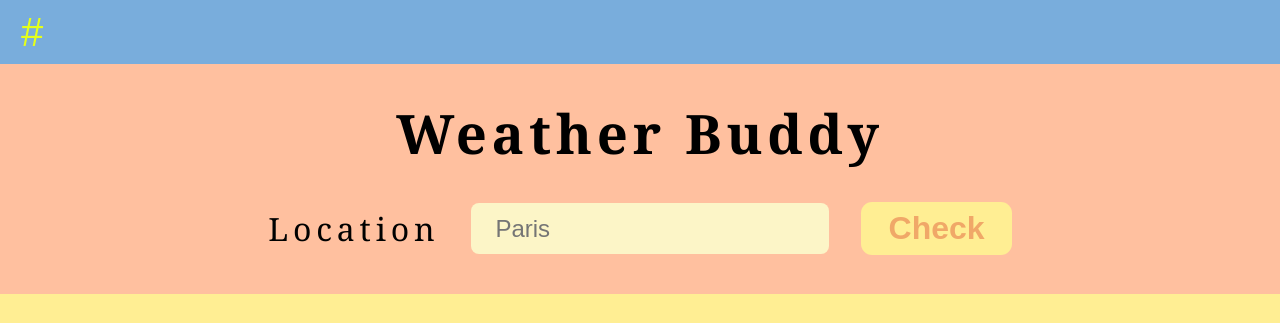
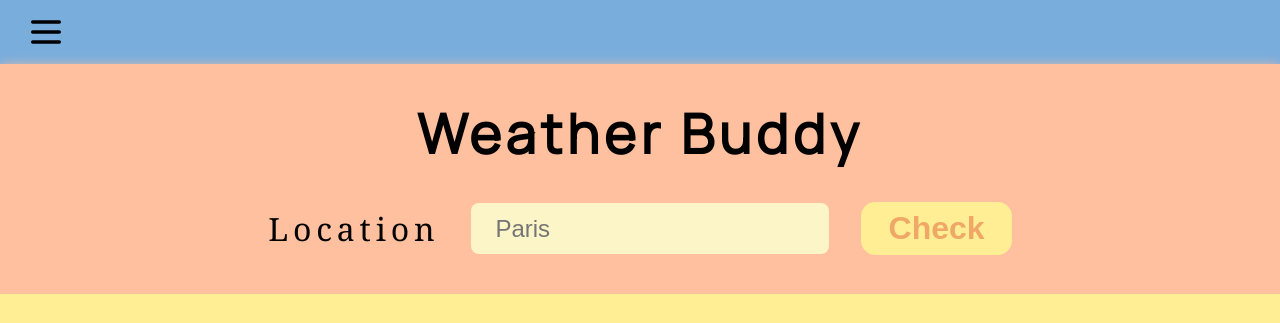
Before and after one commit to imaciej10/weather-app, a website built with webpack: page src/index.html in a window 1280 px wide. Shown: the top 323 px of the page. Built offline with nearby package versions, Linux system fonts and the light colour scheme; no server answers.

Commit message:
add custom font

```diff
--- a/src/index.html
+++ b/src/index.html
@@ -9,7 +9,8 @@
   <body>
     <header>
       <nav>
-        <button class="openNav">#</button>
+        <img src="../src/image/menu-svgrepo-com.svg" class="openMenu" alt="menuIcon"
+    />
         <button class="menuBtn">Home</button
         ><button class="menuBtn">About Us</button
         ><button class="menuBtn">Contact</button
--- a/src/index.js
+++ b/src/index.js
@@ -2,7 +2,7 @@ import "./style.css";
 import { fetchWeather } from "./weatherAPI";
 import { updateWeather, updateForecast, updateLocation } from "./DOM";
 
-const openNavBtn = document.querySelector(".openNav");
+const openMenuBtn = document.querySelector(".openMenu");
 const menuButtons = document.querySelectorAll(".menuBtn");
 const form = document.querySelector(".locationForm");
 const locationInput = document.getElementById("location");
@@ -10,7 +10,7 @@ const errorSpan = document.querySelector(".error");
 const submitButton = document.querySelector("#check");
 
 document.addEventListener("DOMContentLoaded", () => {
-  activateDropdown(menuButtons, openNavBtn);
+  activateDropdown(menuButtons, openMenuBtn);
   getWeatherData("San Francisco");
 
   form.addEventListener("submit", async (event) => {
@@ -54,7 +54,7 @@ const getWeatherData = async function (place) {
 };
 
 const validateInput = function () {
-  const pattern = /^[A-Za-z][A-Za-z\s'-]{2,18}[A-Za-z]$/;
+  const pattern = /^[A-Za-z][A-Za-z\s'-]{0,18}[A-Za-z]$/;
   const inputValue = locationInput.value.trim();
 
   if (!pattern.test(inputValue)) {
--- a/src/style.css
+++ b/src/style.css
@@ -2,6 +2,13 @@
   padding: 0;
   margin: 0;
   box-sizing: border-box;
+}
+
+@font-face {
+  font-family: "MyFont";
+  src: url("./fonts/Manrope[wght].ttf") format("truetype");
+  font-weight: 400;
+  font-style: normal;
 }
 
 :root {
@@ -32,6 +39,11 @@ nav *:hover {
   cursor: pointer;
 }
 
+.weatherIcon,
+.conditionImg,
+.forecastIcon {
+  user-select: none;
+}
 /* header */
 
 nav {
@@ -44,8 +56,7 @@ nav {
   background-color: var(--nav-color);
 }
 
-.menuBtn,
-.openNav {
+.menuBtn {
   display: inline-block;
   width: 15ch;
   border: none;
@@ -62,11 +73,16 @@ nav {
   transform: scale(1);
 }
 
-button.openNav {
+button.openMenu {
   margin-right: auto;
   width: 2ch;
 }
 
+.openMenu {
+  width: 40px;
+  height: auto;
+  margin-left: 10px;
+}
 /* main */
 
 body {
@@ -86,6 +102,7 @@ body {
   height: 230px;
   padding: 2rem;
   background-color: var(--header--color);
+  box-shadow: 0rem 0.1rem 0.7rem var(--header--color);
 }
 
 .weather {
@@ -275,7 +292,7 @@ button#check {
   padding: 0.5rem 1.7rem;
   font-size: 2rem;
   font-weight: 600;
-  border-radius: 0.7rem;
+  border-radius: 0.9rem;
   outline: none;
   border: none;
   color: var(--footer--color);
@@ -283,6 +300,7 @@ button#check {
 }
 
 h1 {
+  font-family: "MyFont", "Bitstream Charter", "Sitka Text", Cambria, serif;
   font-size: 3.4rem;
   letter-spacing: 0.3rem;
   text-transform: capitalize;
--- a/webpack.config.js
+++ b/webpack.config.js
@@ -5,7 +5,6 @@ module.exports = {
   mode: "development",
   entry: {
     index: "./src/index.js",
-    main: "./src/main.js",
   },
   devtool: "inline-source-map",
   output: {
```
Also changed, not shown: src/fonts/InterVariable.ttf (added), src/fonts/Manrope[wght].ttf (added), src/fonts/Poppins-Regular.ttf (added), src/image/menu-svgrepo-com.svg (added), src/main.js (deleted).
